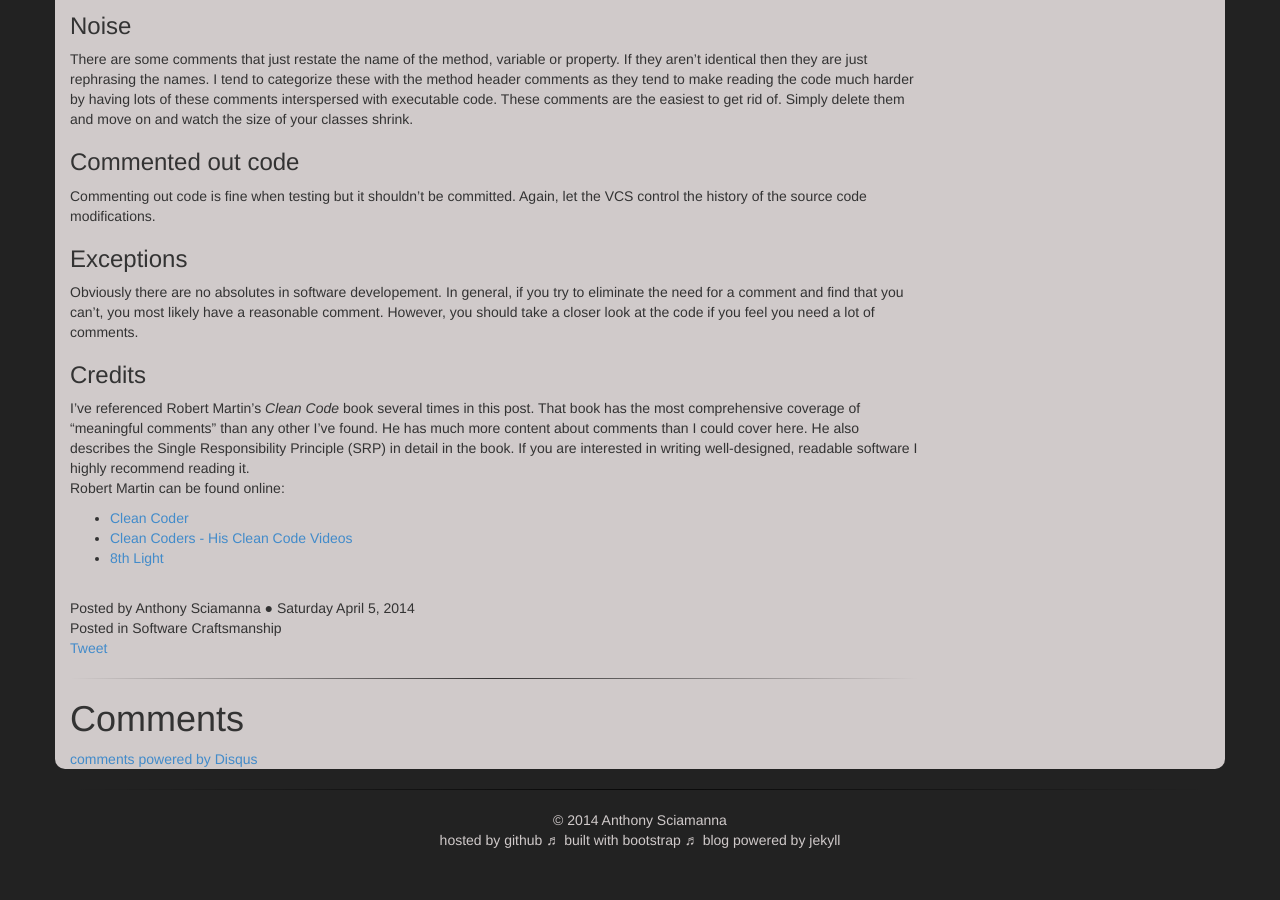
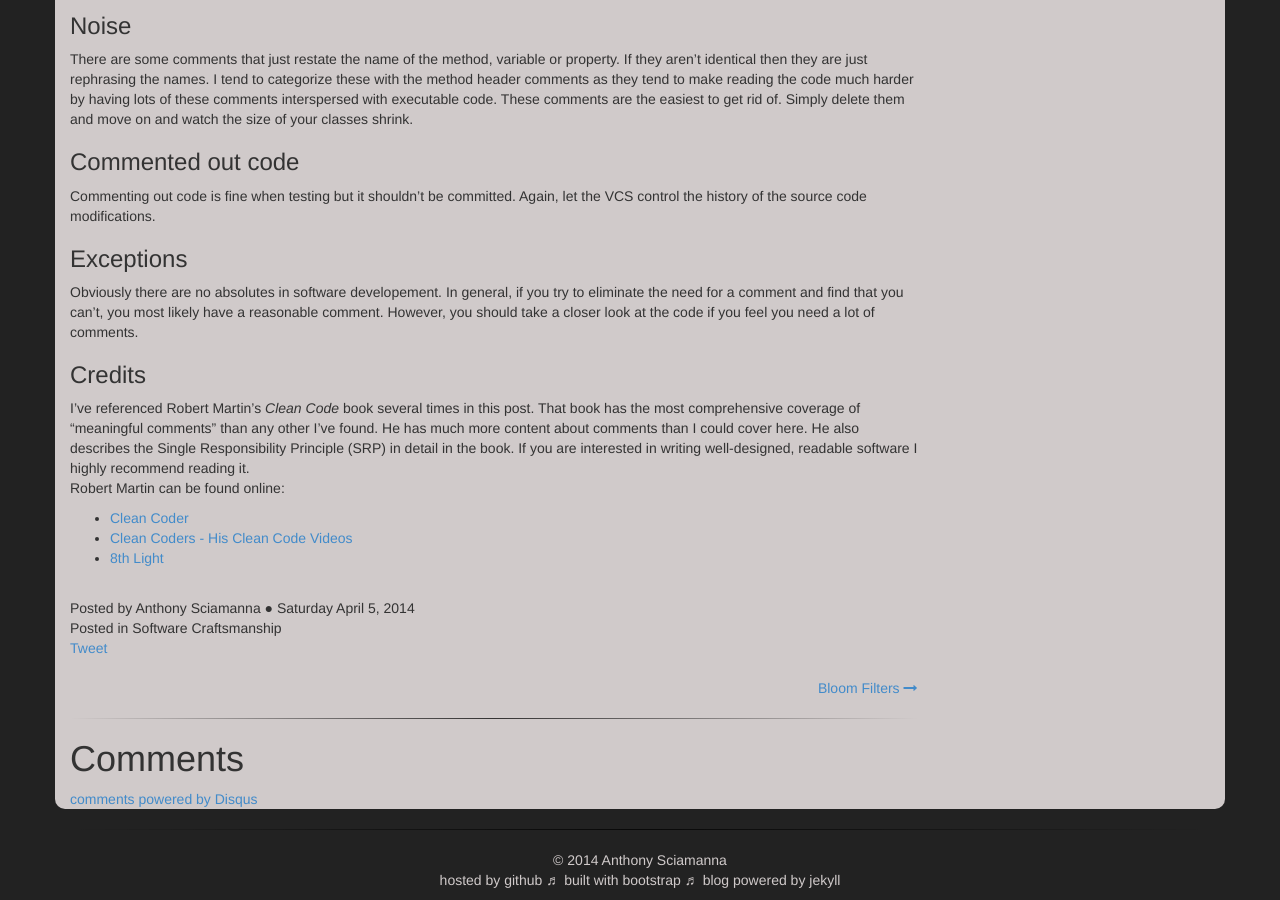
Before and after one commit to asciamanna/asciamanna.github.io, a Jekyll site: the page built from _posts/2014-04-05-self-documenting-code-and-meaningful-comments.md, in a window 1280 px wide and 900 px high, scrolled down 3196 px. Built offline with Jekyll 4.4.1, drawn with Linux system fonts in a browser that asks for light colours; nearby versions of some CDN libraries; comment, search, counter and statistics services are not loaded; before the commit the page ends 4056 px from its top, so only the background shows below that.

Commit message:
adding post navigation to post layout

```diff
--- a/_layouts/post.html
+++ b/_layouts/post.html
@@ -49,9 +49,22 @@
    </script>
    <script type="IN/Share" data-counter="right"></script>
 </div>
-<div style="float:left;" class="fb-like" data-href="http://www.anthonysciamanna.com{{page.url}}"
+<div style="float:left" class="fb-like" data-href="http://www.anthonysciamanna.com{{page.url}}"
 data-layout="standard" data-action="like" data-show-faces="true"
 data-share="true">
+</div>
+<br/>
+<div class="post-nav">
+    <div class="pull-left">
+        {% if page.previous.url %}
+        <a href="{{ page.previous.url }}"><i class="fa fa-long-arrow-left"></i> {{ page.previous.title }}</a>
+        {% endif %}
+    </div>
+    <div class="pull-right">
+        {% if page.next.url %}
+        <a href="{{ page.next.url }}">{{ page.next.title }} <i class="fa fa-long-arrow-right"></i></a>
+        {% endif %}
+    </div>
 </div>
 <br/>
 {% if page.comments %}
--- a/css/site.css
+++ b/css/site.css
@@ -62,3 +62,7 @@
 .date-section {
     margin-top: 15px;
 }
+
+.post-nav {
+    clear: both;
+    margin-top: 20px;
```
